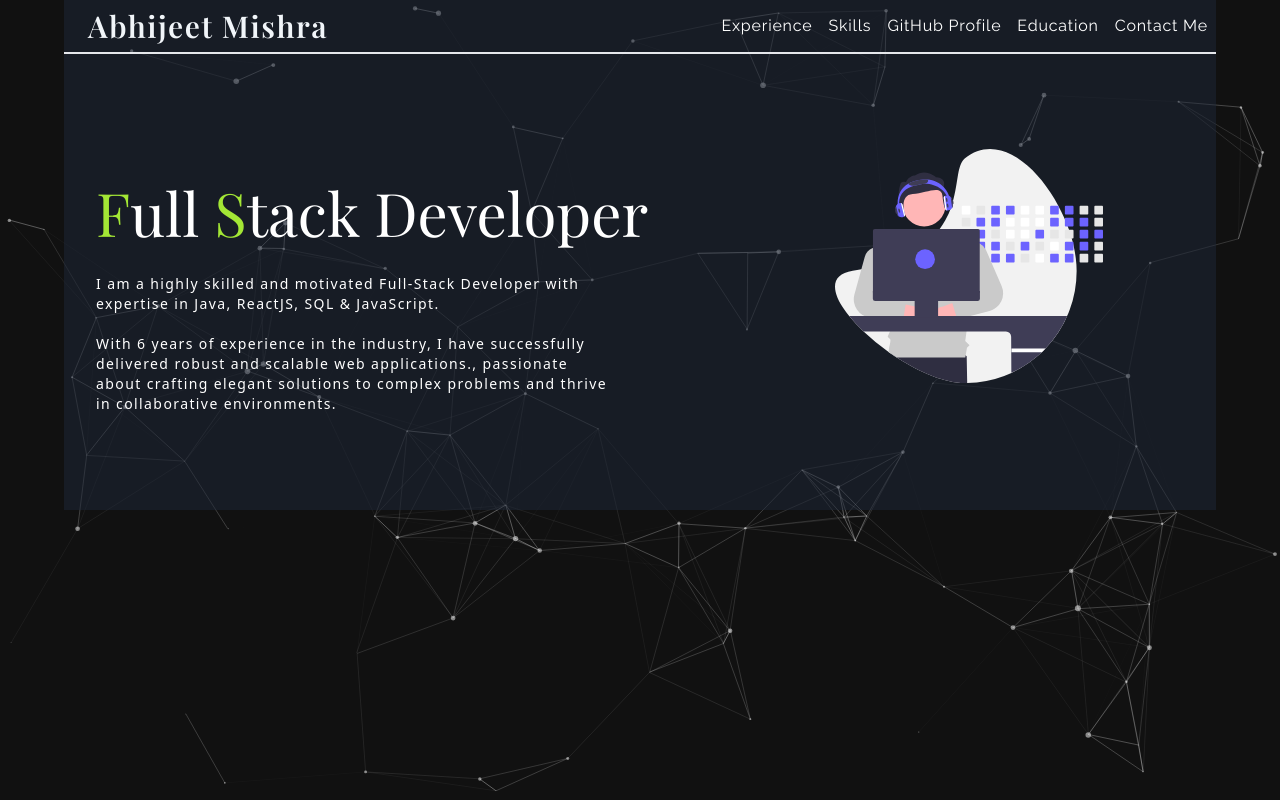
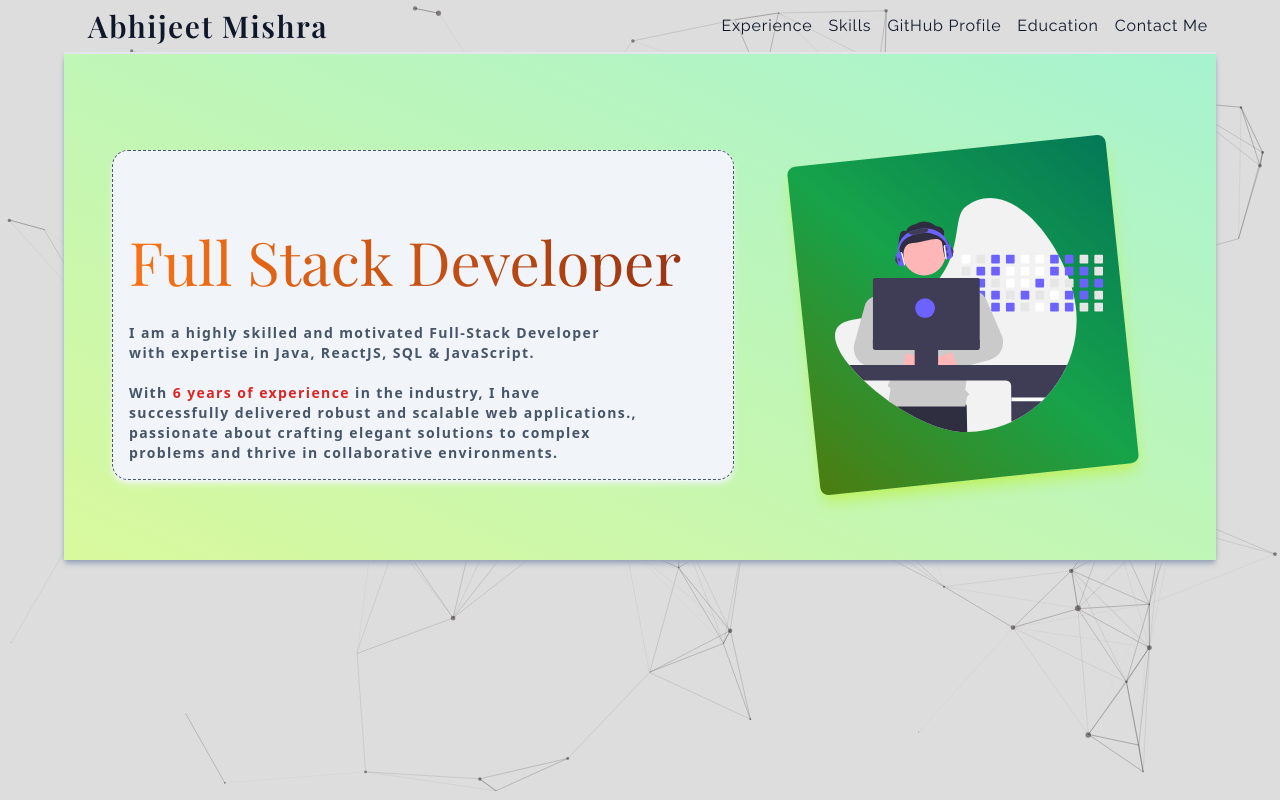
Before and after one commit to radharamanaa/portfoliio-fullstack, a React (Create React App) app: page /portfoliio-fullstack/about in a window 1280 px wide. Built offline with nearby package versions, Linux system fonts and the light colour scheme; a web font is replaced by a local one.

Commit message:
completeRevampTheme2

```diff
--- a/public/index.html
+++ b/public/index.html
@@ -139,18 +139,129 @@
         },
         retina_detect: true,
       };
+
+      let obj2 = {
+        particles: {
+          number: {
+            value: 80,
+            density: {
+              enable: true,
+              value_area: 800,
+            },
+          },
+          color: {
+            value: "#2e1f1f",
+          },
+          shape: {
+            type: "circle",
+            stroke: {
+              width: 0,
+              color: "#040000",
+            },
+            polygon: {
+              nb_sides: 5,
+            },
+            image: {
+              src: "img/github.svg",
+              width: 100,
+              height: 100,
+            },
+          },
+          opacity: {
+            value: 0.5,
+            random: false,
+            anim: {
+              enable: false,
+              speed: 1,
+              opacity_min: 0.1,
+              sync: false,
+            },
+          },
+          size: {
+            value: 3,
+            random: true,
+            anim: {
+              enable: false,
+              speed: 40,
+              size_min: 0.1,
+              sync: false,
+            },
+          },
+          line_linked: {
+            enable: true,
+            distance: 150,
+            color: "#111111",
+            opacity: 0.4,
+            width: 1,
+          },
+          move: {
+            enable: true,
+            speed: 2,
+            direction: "none",
+            random: false,
+            straight: false,
+            out_mode: "out",
+            bounce: false,
+            attract: {
+              enable: false,
+              rotateX: 600,
+              rotateY: 1200,
+            },
+          },
+        },
+        interactivity: {
+          detect_on: "canvas",
+          events: {
+            onhover: {
+              enable: true,
+              mode: "repulse",
+            },
+            onclick: {
+              enable: true,
+              mode: "push",
+            },
+            resize: true,
+          },
+          modes: {
+            grab: {
+              distance: 400,
+              line_linked: {
+                opacity: 1,
+              },
+            },
+            bubble: {
+              distance: 400,
+              size: 40,
+              duration: 2,
+              opacity: 8,
+              speed: 3,
+            },
+            repulse: {
+              distance: 200,
+              duration: 0.4,
+            },
+            push: {
+              particles_nb: 4,
+            },
+            remove: {
+              particles_nb: 2,
+            },
+          },
+        },
+        retina_detect: true,
+      };
       setTimeout(() => {
-        particlesJS("particles-js", obj);
+        particlesJS("particles-js", obj2);
       }, 1500);
       window.addEventListener("resize", function () {
         document.getElementById("particles-js").innerHTML = "";
         console.log("fired");
-        particlesJS("particles-js", obj);
+        particlesJS("particles-js", obj2);
       });
       window.onpopstate = function (event) {
         document.getElementById("particles-js").innerHTML = "";
         console.log("fired");
-        particlesJS("particles-js", obj);
+        particlesJS("particles-js", obj2);
       };
     </script>
     <!--
--- a/src/components/About.tsx
+++ b/src/components/About.tsx
@@ -5,15 +5,16 @@ import svgImage from "../assets/undraw_developer_activity_re_39tg (1).svg";
 const About: React.FC = () => {
   return (
     <motion.div
-      className="max-w-6xl mx-auto bg-slate-800/50 p-4"
+      className="max-w-6xl mx-auto bg-gradient-to-tr from-lime-200  to-emerald-200 p-4 shadow-md shadow-slate-400"
       initial={{ y: "-200vw" }}
       animate={{ y: 0 }}
       transition={{ delay: 0.5, duration: 1.5, type: "spring", stiffness: 50 }}
     >
-      <motion.div className="grid grid-cols-12 intro mx-auto text-white mt-8 pb-16">
+      <motion.div className="grid grid-cols-12 pt-12 intro mx-auto text-white mt-8 pb-16 ">
         <div className="col-span-12 md:col-span-8  w-full mx-auto">
           <motion.div
-            className="flex flex-col p-4 gap-4"
+            className="flex flex-col p-4 gap-4 bg-slate-100 shadow-md shadow-slate-100  ml-8 w-10/12 rounded-2xl
+            border-dashed border-slate-600 border"
             initial={{ y: "-100vw" }}
             animate={{ y: 0 }}
             transition={{
@@ -25,13 +26,20 @@ const About: React.FC = () => {
           >
             <div
               className="align-middle flex justify-center md:justify-start text-2xl md:text-6xl font-playfair
-                   mt-4 md:mt-16 first-letter:text-lime-400"
+                   mt-4 md:mt-16 first-letter:text-lime-400 relative "
             >
-              <span className="text-lime-400">F</span>ull{" "}
-              <span className="text-lime-400">&nbsp;S</span>tack Developer
+              {/* <span className="text-lime-400">F</span>ull{" "}
+              <span className="text-lime-400">&nbsp;S</span>tack Developer */}
+              {/* <div
+                className="absolute inset-0 bg-gradient-to-tr from-lime-100  to-emerald-100 w-11/12
+                          -z-10 -translate-y-10 rounded-lg  -translate-x-6 h-80"
+              ></div> */}
+              <span className="bg-gradient-to-r from-orange-500  to-orange-800 bg-clip-text text-transparent ">
+                Full Stack Developer
+              </span>
             </div>
             <motion.div
-              className="text-sm mt-4 tracking-widest font-thin max-w-lg"
+              className="text-sm mt-4 tracking-widest  max-w-lg text-slate-600 font-semibold"
               initial={{ y: "-200vw" }}
               animate={{ y: 0 }}
               transition={{
@@ -45,16 +53,24 @@ const About: React.FC = () => {
               expertise in Java, ReactJS, SQL & JavaScript.
               <br />
               <br />
-              With 6 years of experience in the industry, I have successfully
-              delivered robust and scalable web applications., passionate about
-              crafting elegant solutions to complex problems and thrive in
-              collaborative environments.
+              With <span className="text-red-600">
+                6 years of experience
+              </span>{" "}
+              in the industry, I have successfully delivered robust and scalable
+              web applications., passionate about crafting elegant solutions to
+              complex problems and thrive in collaborative environments.
               <br />
             </motion.div>
           </motion.div>
         </div>
-        <div className="hidden col-auto md:col-span-4 bg-transparent p-2 md:flex items-center">
-          <img src={svgImage} alt="" className="w-9/12" />
+        <div className="hidden col-auto md:col-span-4 bg-transparent p-2 md:flex items-center relative ">
+          <div
+            className="absolute inset-0 bg-gradient-to-tr from-lime-700 via-green-600 to-emerald-700
+          -rotate-6   w-80 rounded-lg shadow-lg shadow-lime-300 -translate-x-6"
+          ></div>
+          <div className="z-20">
+            <img src={svgImage} alt="" className="w-9/12" />
+          </div>
         </div>
       </motion.div>
     </motion.div>
--- a/src/components/Experience.tsx
+++ b/src/components/Experience.tsx
@@ -17,7 +17,7 @@ const Experience: React.FC = () => {
   return (
     <div
       className="max-w-4xl mx-auto bg-slate-700/50 flex gap-4 flex-wrap
-    justify-center mb-8 mt-8"
+    justify-center mb-8 mt-8 bg-gradient-to-tr from-red-400 via-fuchsia-400 to-rose-500 pb-16 shadow-md shadow-purple-600"
     >
       {experiences.map((exp, index) => {
         return (
--- a/src/components/Header.tsx
+++ b/src/components/Header.tsx
@@ -21,13 +21,13 @@ const Header: React.FC = () => {
   };
   return (
     <motion.header
-      className="max-w-6xl flex flex-wrap justify-center md:justify-between items-center mx-auto border-b-2 p-2 bg-slate-800/50"
+      className="max-w-6xl flex flex-wrap justify-center md:justify-between items-center mx-auto border-b-2 p-2 "
       initial={{ y: -100 }}
       animate={{ y: 0 }}
       transition={{ duration: 2, type: "spring", stiffness: 100 }}
     >
       <motion.h2
-        className="ml-4 text-3xl text-slate-100 cursor-pointer font-playfair font-semibold tracking-wider
+        className="ml-4 text-3xl text-slate-900 cursor-pointer font-playfair font-semibold tracking-wider
           first-letter:font-semibold first-letter:text-4xl flex justify-center md:justify-start"
       >
         <Link to={baseUrl + "/about"}> Abhijeet Mishra</Link>
--- a/src/components/Portal.tsx
+++ b/src/components/Portal.tsx
@@ -15,41 +15,41 @@ const Portal: React.FC<PortalProps> = ({ exp, closeModal }) => {
     justify-center items-center z-10 w-full h-screen inset-0 bottom-0"
     >
       <motion.div
-        className="max-w-xl relative mt-16 bg-slate-900/80 mb-32"
+        className="max-w-xl relative mt-16 bg-slate-100 mb-32"
         initial={{ opacity: 0 }}
         animate={{ opacity: 1 }}
         transition={{ delay: 0.1, type: "spring", stiffness: 80 }}
       >
         <div
-          className="flex items-center absolute top-10 right-4 text-white text-xl rounded-full px-2 bg-slate-900/60 cursor-pointer"
+          className="flex items-center absolute top-10 right-4 text-slate-100 text-xl rounded-full px-2 bg-slate-900/90 cursor-pointer"
           onClick={() => closeModal()}
         >
           &times;
         </div>
         <div
           className="flex flex-col mt-8
-                    bg-gradient-to-r from-sky-800 to-cyan-800
+                    bg-gradient-to-r from-sky-100 to-cyan-100
                     max-w-4xl p-4 cursor-text"
         >
-          <div className="company-name text-slate-100 self-center text-4xl font-playfair first-letter:text-lime-400">
+          <div className="company-name text-slate-800 self-center text-4xl font-playfair first-letter:text-lime-400">
             {exp.company}
           </div>
-          <div className="duration text-xs text-slate-100 self-center max-w-prose text-center">
+          <div className="duration text-xs text-slate-800 self-center max-w-prose text-center">
             {exp.aboutCompany}
           </div>
-          <div className="px-4 role mt-8 text-sm text-slate-100 pb-1  ">
+          <div className="px-4 role mt-8 text-sm text-slate-800 pb-1  ">
             <span className="underline decoration-dashed decoration-1 underline-offset-2">
               {exp.role}
             </span>
-            <span className="text-slate-300">:&nbsp;{exp.duration} </span>
+            <span className="text-slate-600">:&nbsp;{exp.duration} </span>
           </div>
 
-          <div className="ml-4 mt-1 achievements text-sm text-slate-100  tracking-wider ">
+          <div className="ml-4 mt-1 achievements text-sm text-slate-800  tracking-wider ">
             {exp.projects}
           </div>
           {exp.achievements && (
             <div className="grid grid-cols-12 items-center">
-              <div className="col-span-8 ml-4 mt-4 achievements text-sm max-w-prose text-slate-100 mb-4  tracking-wider ">
+              <div className="col-span-8 ml-4 mt-4 achievements text-sm max-w-prose text-slate-800 mb-4  tracking-wider ">
                 {exp.achievements}
               </div>
               <div className="col-span-4 md:place-self-end justify-center h-32 md:w-32 bg-slate-100 rounded-full flex items-center rotate">
--- a/src/components/RightHeader.tsx
+++ b/src/components/RightHeader.tsx
@@ -7,21 +7,21 @@ const RightHeader: React.FC = () => {
   const location = useLocation();
   return (
     <motion.div className="flex justify-around items-center gap-4 flex-wrap mt-8 md:mt-0">
-      <motion.div className="cursor-pointer text-white font-raleway tracking-wider">
+      <motion.div className="cursor-pointer text-slate-900 font-raleway tracking-wider">
         <NavLink to={`${baseUrl}/experience`}>Experience</NavLink>
       </motion.div>
-      <motion.div className="cursor-pointer text-white font-raleway tracking-wider">
+      <motion.div className="cursor-pointer text-slate-900 font-raleway tracking-wider">
         <NavLink to={`${baseUrl}/skills`}>Skills</NavLink>
       </motion.div>
-      <motion.div className="cursor-pointer text-white font-raleway tracking-wider">
+      <motion.div className="cursor-pointer text-slate-900 font-raleway tracking-wider">
         <a href="https://github.com/radharamanaa" target="_blank">
           GitHub Profile
         </a>
       </motion.div>
-      <motion.div className="cursor-pointer text-white font-raleway tracking-wider">
+      <motion.div className="cursor-pointer text-slate-900 font-raleway tracking-wider">
         <NavLink to={`${baseUrl}/education`}>Education</NavLink>
       </motion.div>
-      <motion.div className="cursor-pointer text-white font-raleway tracking-wider">
+      <motion.div className="cursor-pointer text-slate-900 font-raleway tracking-wider">
         <NavLink to={`${baseUrl}/contactme`}>Contact Me</NavLink>
       </motion.div>
     </motion.div>
--- a/src/components/SingleExperience.tsx
+++ b/src/components/SingleExperience.tsx
@@ -13,7 +13,8 @@ const SingleExperience: React.FC<SingleExperienceProps> = ({
 }) => {
   return (
     <motion.div
-      className="flex flex-col mt-8 bg-gradient-to-r from-sky-800 to-cyan-800 max-w-sm p-4 cursor-pointer shadow-md shadow-lime-200"
+      className="flex flex-col mt-8 bg-gradient-to-r from-slate-200 to-cyan-200
+      max-w-sm p-4 cursor-pointer shadow-md shadow-lime-200"
       onClick={() => openPortal(exp.id)}
       initial={{ x: "-150vw" }}
       animate={{ x: 0 }}
@@ -23,16 +24,16 @@ const SingleExperience: React.FC<SingleExperienceProps> = ({
         transition: { type: "tween" },
       }}
     >
-      <div className="company-name  text-slate-100 self-center text-xl font-playfair first-letter:text-lime-400">
+      <div className="company-name  text-slate-800 self-center text-xl font-playfair first-letter:text-lime-600">
         {exp.company}
       </div>
-      <div className="duration text-xs text-slate-100 self-center mb-4">
+      <div className="duration text-xs text-slate-800 self-center mb-4">
         {exp.duration}
       </div>
-      <div className="role text-sm text-slate-100 pb-1 underline decoration-dashed decoration-1 underline-offset-2 ">
+      <div className="role text-sm text-slate-800 pb-1 underline decoration-dashed decoration-1 underline-offset-2 ">
         {exp.role}
       </div>
-      <div className="mt-4 achievements text-sm text-slate-100 mb-4 font-raleway tracking-wider indent-8">
+      <div className="mt-4 achievements text-sm text-slate-800 mb-4 font-raleway tracking-wider indent-8">
         {exp.achievements || exp.projects}
       </div>
     </motion.div>
--- a/src/components/Skills.tsx
+++ b/src/components/Skills.tsx
@@ -24,7 +24,8 @@ const Skills: React.FC = () => {
     <AnimatePresence>
       <motion.div
         className="max-w-4xl mx-auto bg-slate-700/50 flex  gap-4 flex-wrap
-    justify-center mb-8 mt-8 h-screen p-8"
+    justify-center mb-8 mt-8 h-screen p-8 bg-gradient-to-tr from-blue-700 to-purple-800 rounded-lg
+    shadow-md shadow-red-400"
         exit={{
           x: "150vw",
           transition: { type: "spring", damping: 7, duration: 2 },
--- a/src/index.css
+++ b/src/index.css
@@ -22,7 +22,7 @@ canvas {
   position: absolute;
   width: 100%;
   height: 100%;
-  background-color: #111;
+  background-color: #ddd;
   background-image: url("");
   background-repeat: no-repeat;
   background-size: cover;
```
